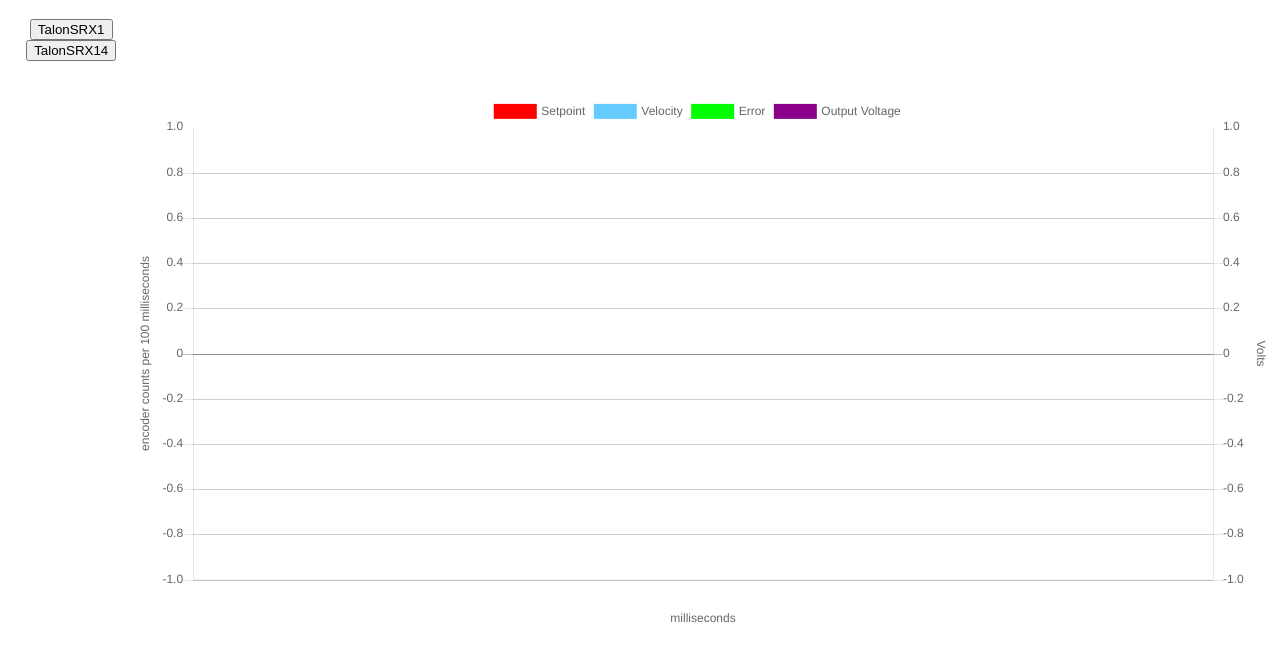
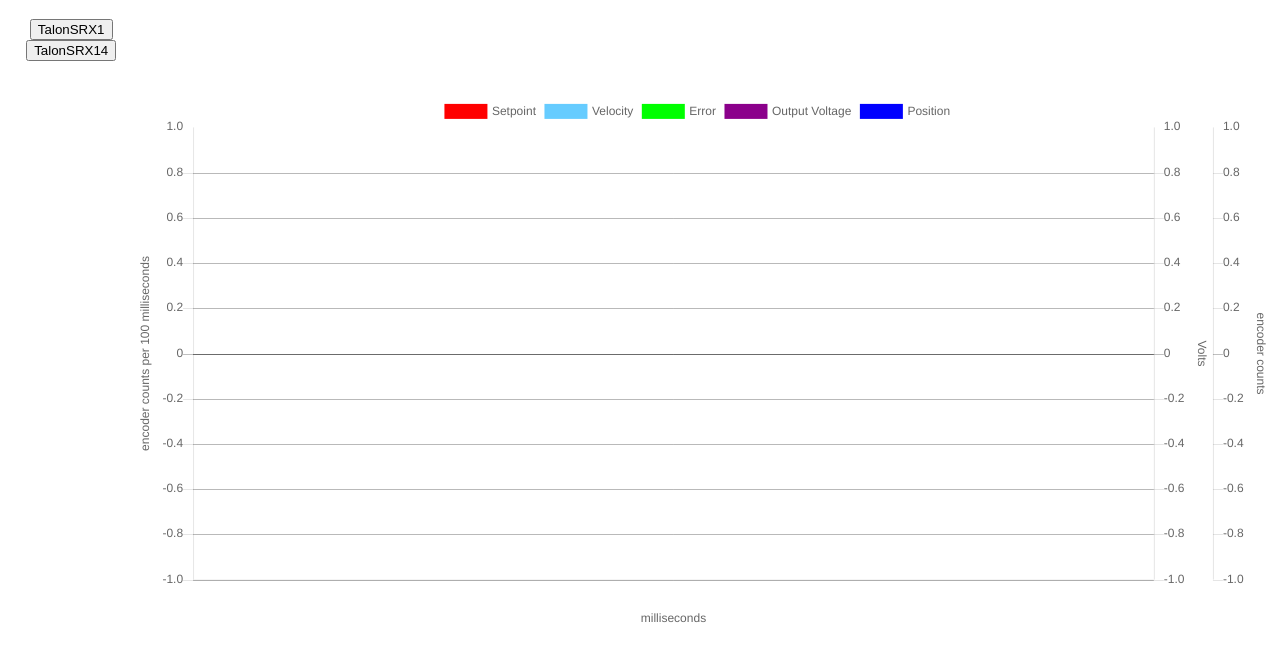
Before and after one commit to VulcanRobotics/VulcanWebCharts, a plain HTML site: page webroot/index.html in a window 1280 px wide. Shown: the part 152-800 px from the top of the page. Drawn offline with Linux system fonts and the light colour scheme.

Commit message:
Added Modes and Posisiton Plotting

```diff
--- a/webroot/config.json
+++ b/webroot/config.json
@@ -1 +1 @@
-{"talonSRX":["TalonSRX1","TalonSRX14"],"dummy":"test"}
+{"talonSRX":[{"name":"TalonSRX1","mode":"velocity"},{"name":"TalonSRX14","mode":"velocity"}]}
--- a/webroot/index.html
+++ b/webroot/index.html
@@ -35,15 +35,19 @@
     var velocityColor = "#66CCFF"
     var errorColor = "#00FF00"
     var voltageColor = "#8B008B"
+    var positionColor = "#0000FF"
     var chartName = {
         display:true,
         text:""
     };
+    var config;
+    var modes = {};
     var xAxisLabels = [];
     var setpoints = [];
     var velocitys = [];
     var errors = [];
     var voltages = [];
+    var positions = [];
     var loopChartConfig = {
         type: 'line',
         data: {
@@ -76,6 +80,13 @@
                 backgroundColor: voltageColor,
                 borderColor: voltageColor,
                 data: voltages,
+            },{
+                yAxisID: "Position",
+                label: "Position",
+                fill: false,
+                backgroundColor: positionColor,
+                borderColor: positionColor,
+                data: positions,
             }]
         },
         options: {
@@ -113,7 +124,15 @@
                         display: true,
                         labelString: 'Volts'
                     }
-                }]
+                  },{
+                    display: true,
+                    id: "Position",
+                    position: "right",
+                    scaleLabel: {
+                        display: true,
+                        labelString: 'encoder counts'
+                    }
+                  }]
             }
         }
     };
@@ -123,12 +142,14 @@
     console.log("Fetching config");
     fetch("/webroot/config.json",{cache:"no-store"}).then(function(response){
       return response.json()
-    }).then(function(config){
+    }).then(function(configJ){
       console.log("Configing TalonSRX Options");
+      config = configJ
       for(i = 0; i < config.talonSRX.length; i++){
-        var line = "<button type=\"button\" onclick=\"plotLog('talonSRX/" + config.talonSRX[i] + ".json')\">"
-        line += config.talonSRX[i];
+        var line = "<button type=\"button\" onclick=\"plotLog('talonSRX/" + config.talonSRX[i].name + ".json')\">"
+        line += config.talonSRX[i].name;
         line += "</button>\n";
+        modes[config.talonSRX[i].name] = config.talonSRX[i].mode;
         document.getElementById("options").innerHTML += line;
       }
     });
@@ -142,11 +163,14 @@
         velocitys.length = 0;
         errors.length = 0;
         xAxisLabels.length = 0;
+        voltages.length = 0;
+        positions.length = 0;
         console.log("Sucessfuly fetched " + path + ", generating chart.");
         var nameArr = path.split('/');
         var name = nameArr[nameArr.length - 1];
         name = name.substring(0,name.length-5);
         loopChartConfig.options.title.text = name;
+        mode = modes[name];
         var count = data.setpoint.length;
 
         for (i = 0; i <= count; i++){
@@ -155,6 +179,7 @@
           velocitys.push({x:data.timeStamp[i],y:data.velocity[i]});
           errors.push({x:data.timeStamp[i],y:data.error[i]});
           voltages.push({x:data.timeStamp[i],y:data.vOut[i]});
+          positions.push({x:data.timeStamp[i],y:data.position[i]});
         }
         loopLine.update(loopChartConfig);
         console.log("done");
```
